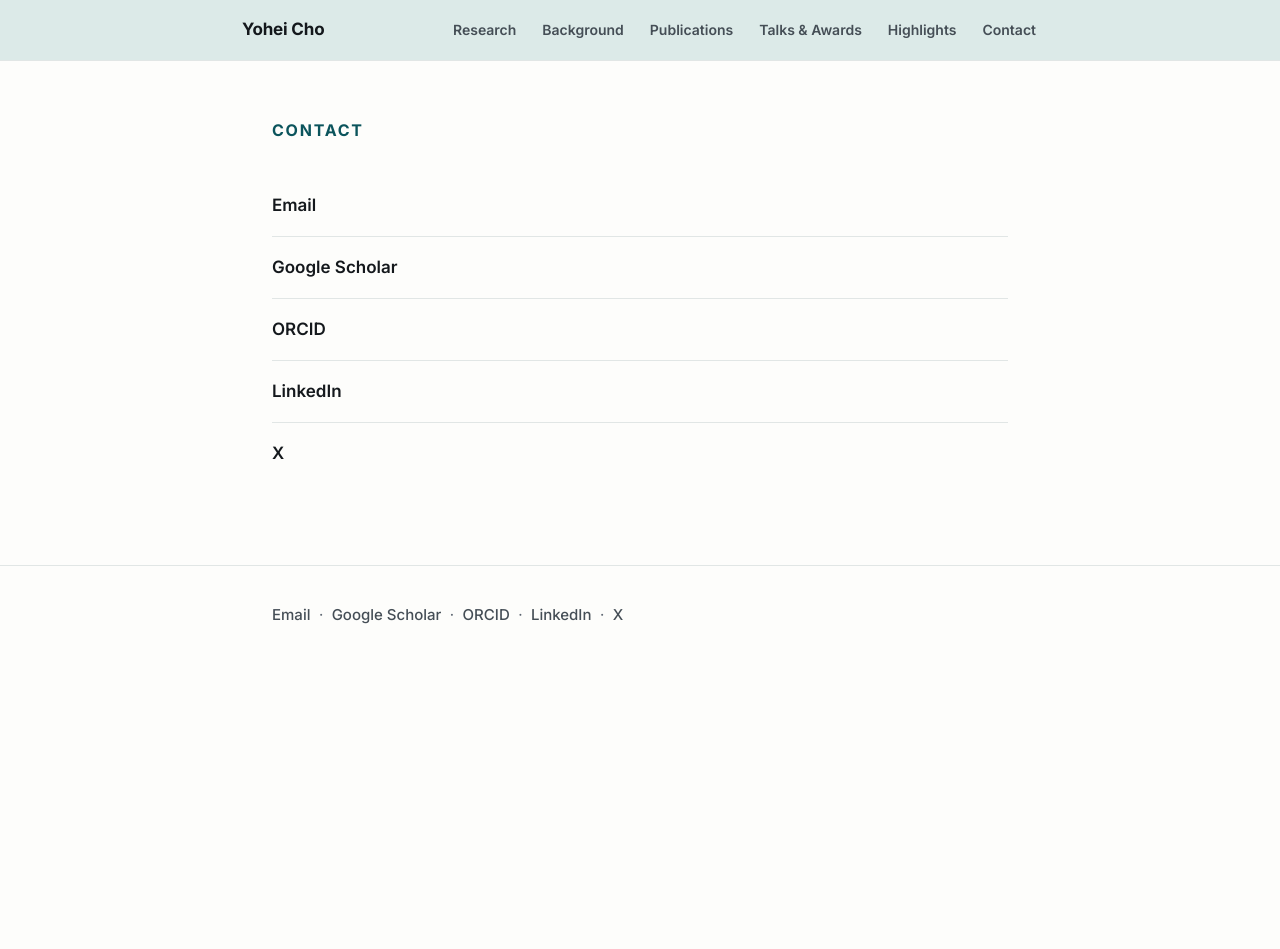
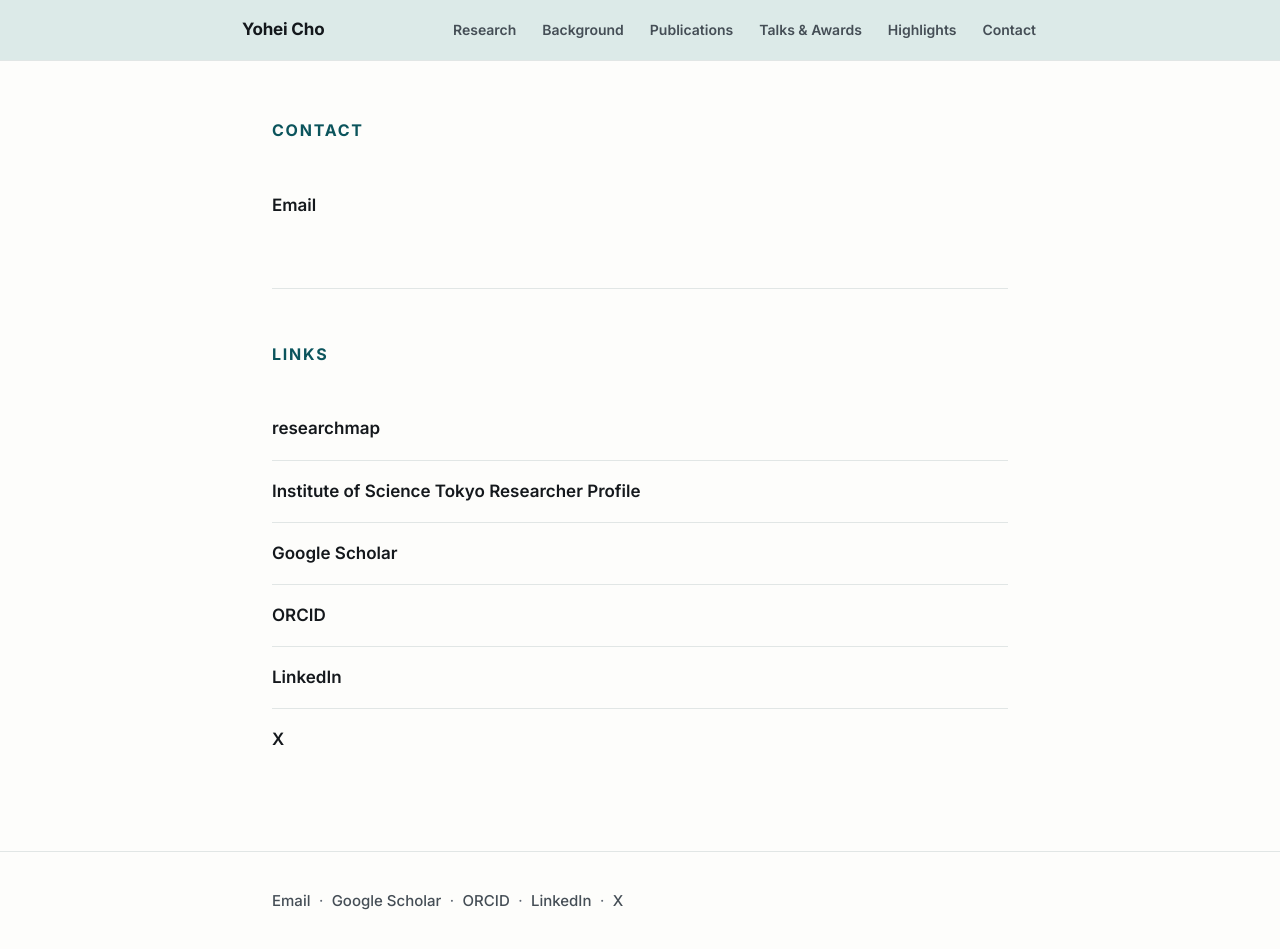
Before and after one commit to YoheiC01/YoheiC01.github.io, a Jekyll site: the page built from contact.html, in a window 1280 px wide and 949 px high. Built offline with Jekyll 4.4.1, drawn with Linux system fonts in a browser that asks for light colours.

Commit message:
Split Contact page into Contact and Links sections
Add researchmap and Institute of Science Tokyo researcher profile links.

```diff
--- a/contact.html
+++ b/contact.html
@@ -9,6 +9,14 @@ title: Contact
         <h2>Contact</h2>
         <div class="contact-links">
             <a href="mailto:{{ site.email }}">Email</a>
+        </div>
+    </section>
+
+    <section class="fade-in">
+        <h2>Links</h2>
+        <div class="contact-links">
+            <a href="https://researchmap.jp/yoheicho" target="_blank" rel="noopener">researchmap</a>
+            <a href="https://strdb.s.isct.ac.jp/html/100004551_ja.html" target="_blank" rel="noopener">Institute of Science Tokyo Researcher Profile</a>
             <a href="https://scholar.google.com/citations?hl=ja&user=jT-CXx8AAAAJ" target="_blank" rel="noopener">Google Scholar</a>
             <a href="https://orcid.org/0000-0002-6516-2567" target="_blank" rel="noopener">ORCID</a>
             <a href="https://www.linkedin.com/in/yohei-cho-b8b5b411a/" target="_blank" rel="noopener">LinkedIn</a>
```
